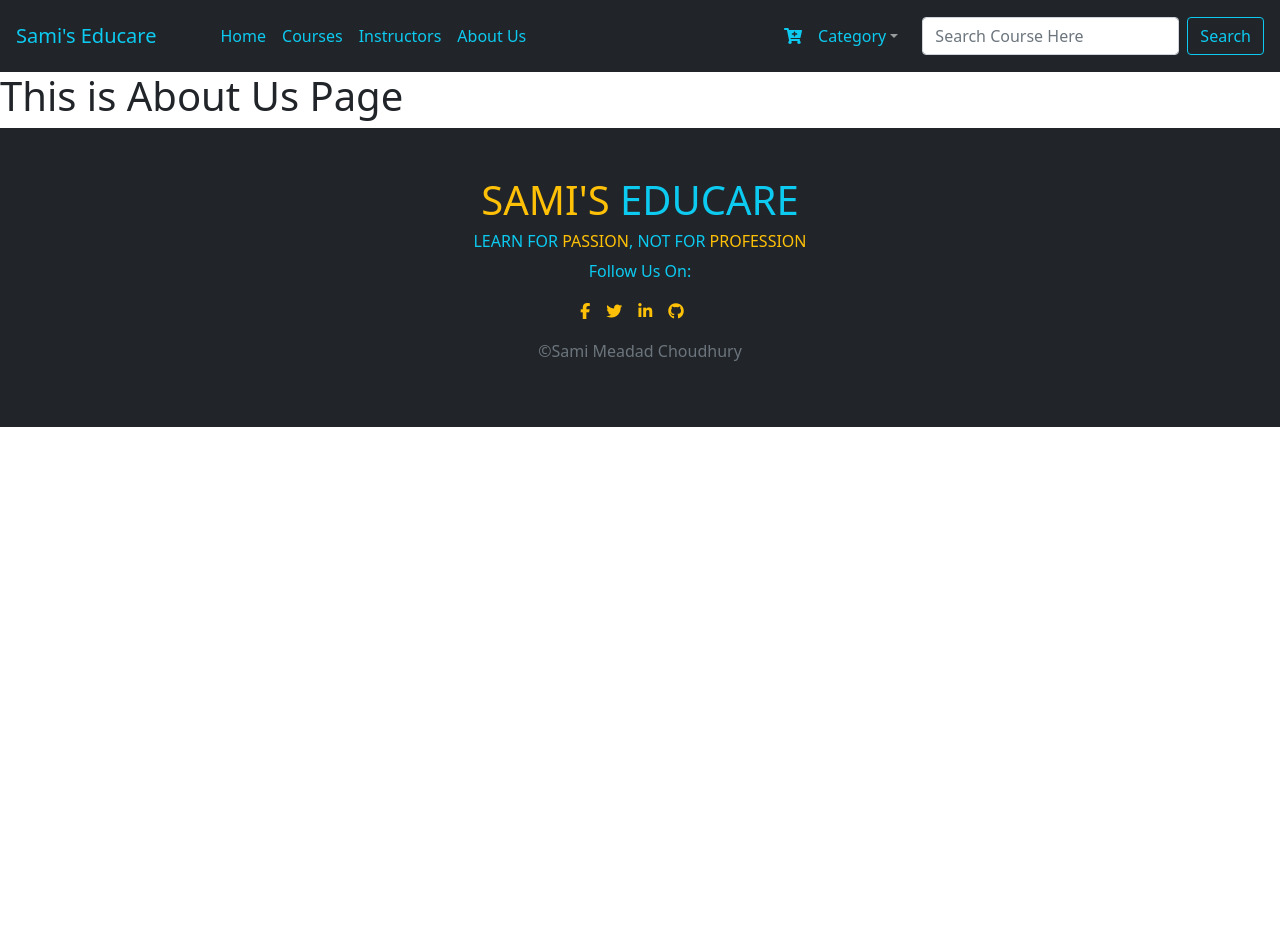
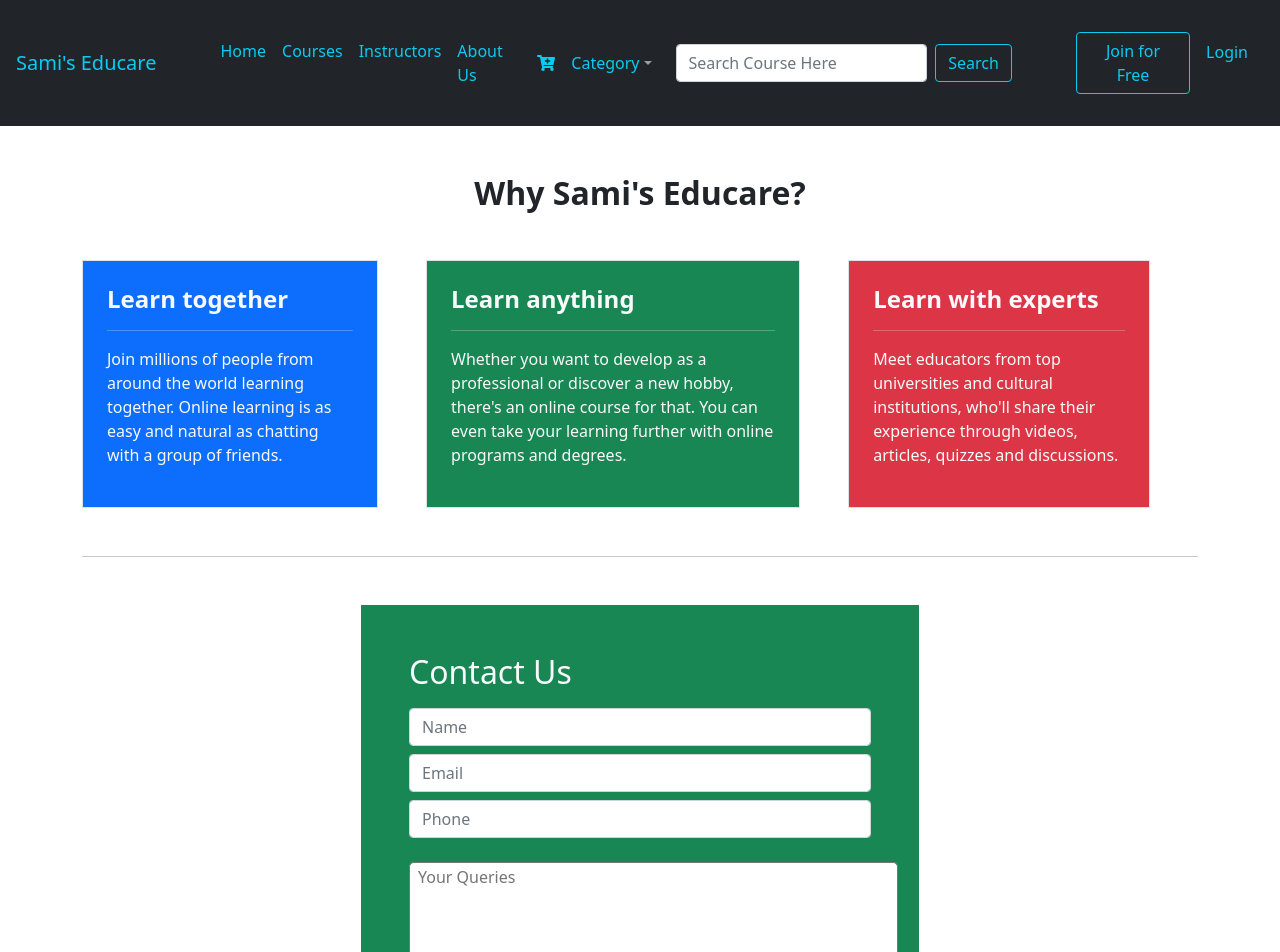
Before and after one commit to samimeadad/review-website-samimeadad, a React (Create React App) app: page /about in a window 1280 px wide. Shown: the top 952 px of the page. Before the commit the page ends 800 px from the top, so only its background shows below. Built offline with nearby package versions, Linux system fonts and the light colour scheme.

Commit message:
readme file updated

```diff
--- a/src/App.js
+++ b/src/App.js
@@ -9,6 +9,7 @@ import ErrorPage from './components/ErrorPage/ErrorPage';
 import Footer from './components/Footer/Footer';
 import Header from './components/Header/Header';
 import Home from './components/Home/Home';
+import Login from './components/Login/Login';
 import Teachers from './components/Teachers/Teachers';
 
 function App () {
@@ -32,6 +33,9 @@ function App () {
           <Route exact path="/about">
             <About></About>
           </Route>
+          <Route exact path="/login">
+            <Login></Login>
+          </Route>
           <Route exact path="*">
             <ErrorPage></ErrorPage>
           </Route>
--- a/src/components/About/About.js
+++ b/src/components/About/About.js
@@ -1,9 +1,62 @@
 import React from 'react';
+import { Button, Form, FormControl } from 'react-bootstrap';
 
 const About = () => {
     return (
-        <div>
-            <h1>This is About Us Page</h1>
+        <div className="container m-5 mx-auto">
+            <h2 className="text-center mb-5 fw-bold">Why Sami's Educare?</h2>
+            <div className="d-flex">
+                <div className="me-5 border p-4 bg-primary text-light">
+                    <h4 className="fw-bold">Learn together</h4>
+                    <hr />
+                    <p>
+                        Join millions of people from around the world learning together. Online learning is as easy and natural as chatting with a group of friends.
+                    </p>
+                </div>
+                <div className="me-5 border p-4 bg-success text-light">
+                    <h4 className="fw-bold">Learn anything</h4>
+                    <hr />
+                    <p>
+                        Whether you want to develop as a professional or discover a new hobby, there's an online course for that. You can even take your learning further with online programs and degrees.
+                    </p>
+                </div>
+                <div className="me-5 border p-4 bg-danger text-light">
+                    <h4 className="fw-bold">Learn with experts</h4>
+                    <hr />
+                    <p>
+                        Meet educators from top universities and cultural institutions, who'll share their experience through videos, articles, quizzes and discussions.
+                    </p>
+                </div>
+            </div>
+            <hr className="mt-5" />
+            <div className="container mx-auto w-50 m-5 bg-success p-5 text-light">
+                <h2 className="mb-3">Contact Us</h2>
+                <Form className="">
+                    <FormControl
+                        type="text"
+                        placeholder="Name"
+                        className="mb-2"
+                        aria-label="Text"
+                    />
+                    <FormControl
+                        type="email"
+                        placeholder="Email"
+                        className="mt-2"
+                        aria-label="Email"
+                    />
+                    <FormControl
+                        type="text"
+                        placeholder="Phone"
+                        className="mt-2"
+                        aria-label="Number"
+                    />
+                    <textarea rows="10" cols="50" className="mt-4 rounded-3 ps-2" placeholder="Your Queries">
+
+                    </textarea>
+                    <Button className="mt-3" variant="outline-light">Send</Button>
+                </Form>
+            </div>
+            <hr />
         </div>
     );
 };
--- a/src/components/Footer/Footer.js
+++ b/src/components/Footer/Footer.js
@@ -3,8 +3,8 @@ import { Link } from 'react-router-dom';
 
 const Footer = () => {
     return (
-        <footer className="bg-dark text-center p-5">
-            <h1 className="text-info"><span className="text-warning">SAMI'S</span> EDUCARE</h1>
+        <footer className="bg-dark text-center p-3">
+            <h3 className="text-info"><span className="text-warning">SAMI'S</span> EDUCARE</h3>
             <h6 className="text-info">LEARN FOR <span className="text-warning">PASSION</span>, NOT FOR <span className="text-warning">PROFESSION</span></h6>
             <p className="text-info">Follow Us On:</p>
             <p>
@@ -13,7 +13,7 @@ const Footer = () => {
                 <Link to={ { pathname: "https://www.linkedin.com/" } } target="_blank" rel="noreferrer"><i aria-hidden="true" className="fa fa-linkedin text-warning me-3" data-toggle="tooltip" title="Linkedin"></i></Link>
                 <Link to={ { pathname: "https://www.github.com/" } } target="_blank" rel="noreferrer"><i aria-hidden="true" className="fa fa-github text-warning me-3" data-toggle="tooltip" title="Github"></i></Link>
             </p>
-            <p className="text-secondary">&copy;Sami Meadad Choudhury</p>
+            <small className="text-secondary">&copy;Sami Meadad Choudhury</small>
         </footer>
     );
 };
--- a/src/components/Header/Header.js
+++ b/src/components/Header/Header.js
@@ -30,7 +30,7 @@ const Header = () => {
                         <NavDropdown.Item href="#action/3.5">Premium Courses</NavDropdown.Item>
                     </NavDropdown>
                 </Nav>
-                <Form className="d-flex">
+                <Form className="d-flex me-5">
                     <FormControl
                         type="search"
                         placeholder="Search Course Here"
@@ -39,6 +39,10 @@ const Header = () => {
                     />
                     <Button variant="outline-info">Search</Button>
                 </Form>
+                <Nav className="p-3">
+                    <Button variant="outline-info" className="me-3">Join for Free</Button>
+                    <NavLink className="mt-2 text-info text-decoration-none" to="/login">Login</NavLink>
+                </Nav>
             </Navbar>
         </header>
     );
--- a/src/components/Home/Home.js
+++ b/src/components/Home/Home.js
@@ -1,5 +1,5 @@
 import React from 'react';
-import { Col, Row } from 'react-bootstrap';
+import { Button, Col, Form, FormControl, Row } from 'react-bootstrap';
 import coverImage from '../../images/cover.jpg';
 import useCourses from '../../Hooks/useCourses';
 import PremiumCourse from '../PremiumCourse/PremiumCourse';
@@ -31,6 +31,7 @@ const Home = () => {
                     </Col>
                 </Row>
             </header>
+            <section>
                 <hr className="text-secondary" />
                 <h1 className="text-center text-info bg-dark p-3 rounded-3">Let's <span className="text-warning fw-bold">Start</span> Learning Our <span className="text-warning fw-bold">Premium</span> Courses</h1>
                 <hr className="text-secondary" />
@@ -44,6 +45,7 @@ const Home = () => {
                 </div>
                 <hr className="text-secondary mt-5" />
                 <h1 className="text-center text-info bg-dark p-3 rounded-3">Our <span className="text-warning fw-bold">Most Valuable</span> Instructors</h1>
+            </section>
             <section className="m-5 container mx-auto">
                 <div className="row row-cols-1 row-cols-md-3 g-4 mt-5">
                     {
@@ -54,6 +56,18 @@ const Home = () => {
                     }
                 </div>
             </section>
+            <section className="container mx-auto w-50 m-5 bg-dark p-5 text-warning">
+                <h2 className="mb-3">Subscribe Us</h2>
+                <Form className="">
+                    <FormControl
+                        type="email"
+                        placeholder="Email"
+                        className="mt-2"
+                        aria-label="Email"
+                    />
+                    <Button className="mt-3" variant="outline-warning">Subscribe</Button>
+                </Form>
+            </section>
         </div>
     );
 };
--- /dev/null
+++ b/src/components/Login/Login.js
@@ -0,0 +1,26 @@
+import React from 'react';
+import { Button, Form, FormControl } from 'react-bootstrap';
+
+const Login = () => {
+    return (
+        <div style={ { height: '26.4rem' } } className="container mx-auto w-25 m-5">
+            <Form className="">
+                <FormControl
+                    type="text"
+                    placeholder="Enter Login Id"
+                    className="mb-2"
+                    aria-label="Text"
+                />
+                <FormControl
+                    type="password"
+                    placeholder="Enter Password"
+                    className="mt-2"
+                    aria-label="Password"
+                />
+                <Button className="mt-3" variant="outline-primary">Login</Button>
+            </Form >
+        </div >
+    );
+};
+
+export default Login; <input type="text" name="" id="" placeholder="Enter Login Name" />
```
Also changed, not shown: 1 other file (tests, documents, lock files or other folders). Lines whose indentation alone changed are shown as unchanged.
